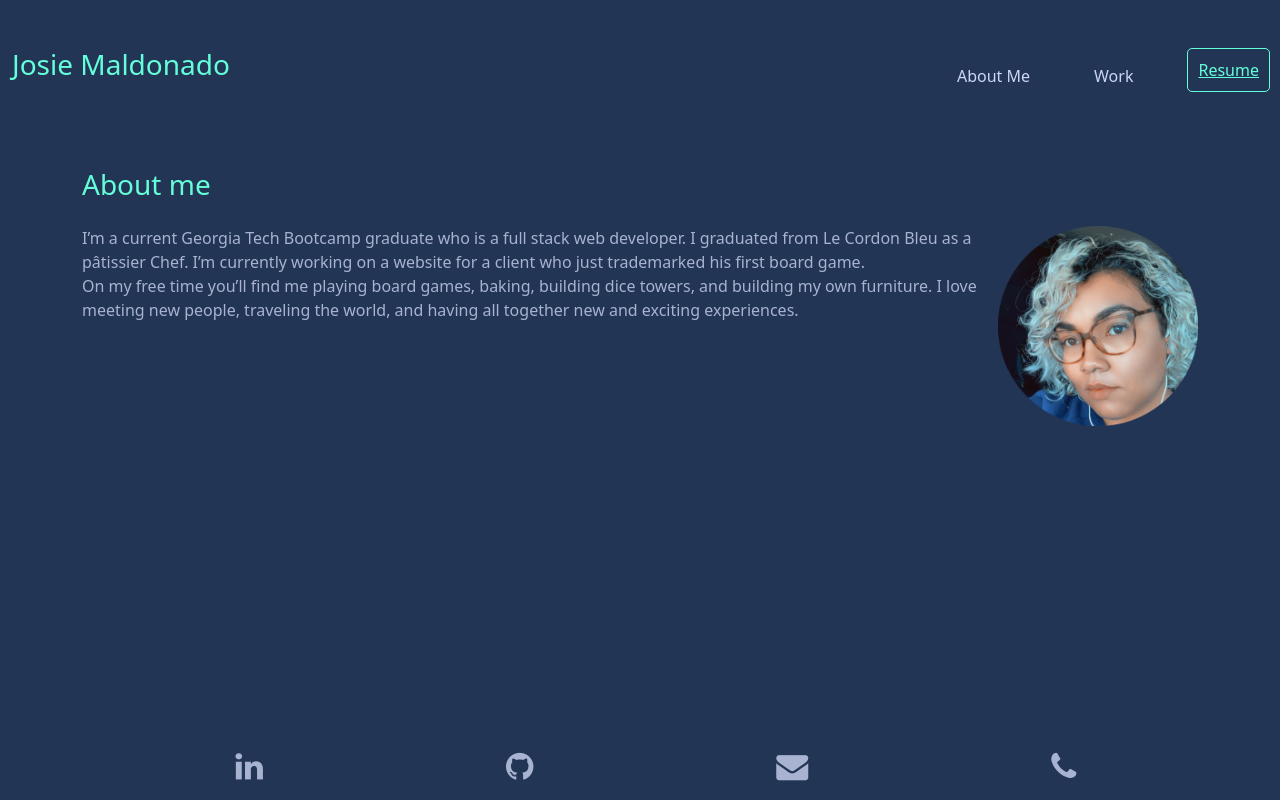
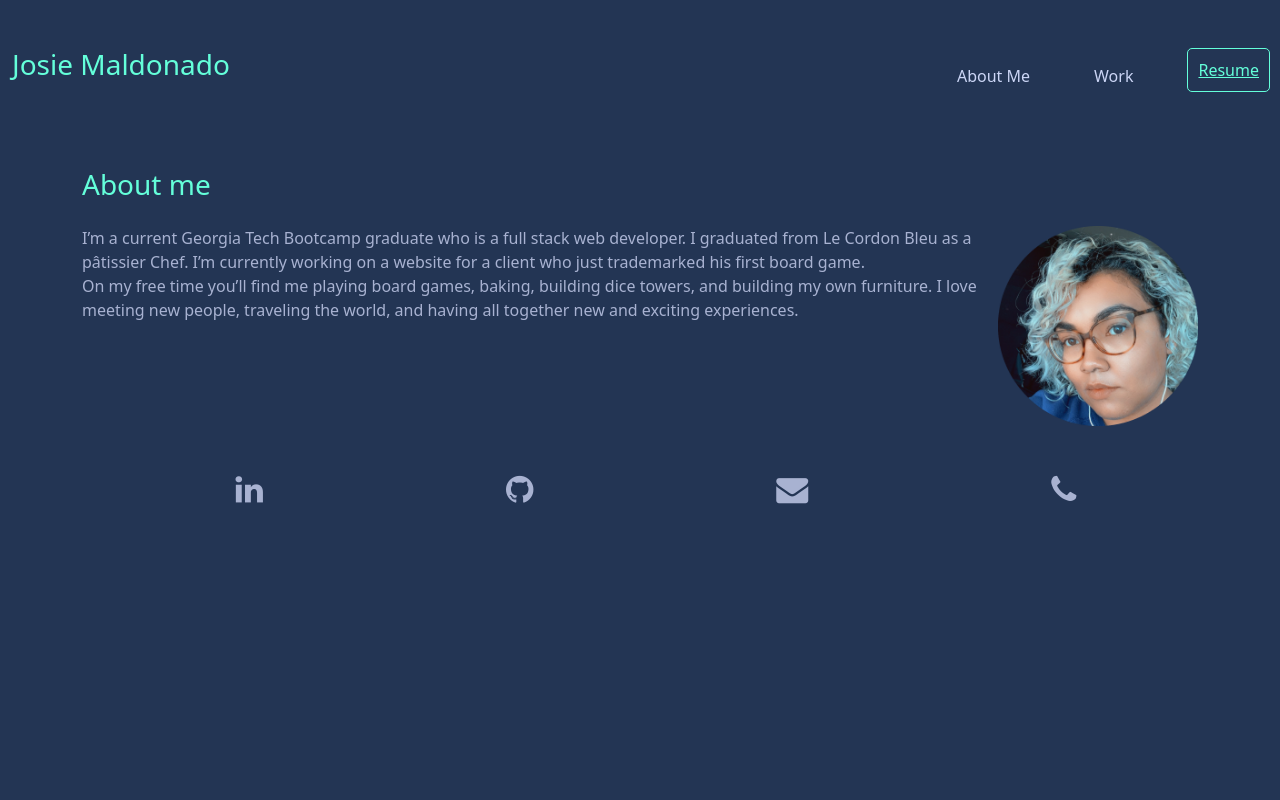
Before and after one commit to JosieMald/react-portfolio, a React (Create React App) app: page / in a window 1280 px wide. Built offline with nearby package versions, Linux system fonts and the light colour scheme.

Commit message:
fixed footer and updated images for work.

```diff
--- a/src/components/Footer/style.css
+++ b/src/components/Footer/style.css
@@ -0,0 +1,3 @@
+.fixed-bottom {
+    position: sticky !important;
+}
--- a/src/pages/Work.js
+++ b/src/pages/Work.js
@@ -37,8 +37,9 @@ function Work() {
           href="https://github.com/JosieMald/e-commerce-back-end"
         >
           <img
-            src="https://marketingland.com/wp-content/ml-loads/2015/02/ecommerce-shopping-cart-keyboard-ss-1920.jpg"
+            src="https://thumbs.dreamstime.com/b/e-commerce-background-cart-icon-10648673.jpg"
             className="projects"
+            alt="virtual shopping cart"
           />
           <div className="work-gallery container">
             <h5 className="mt-2">E Commerce Back End</h5>
@@ -52,6 +53,7 @@ function Work() {
           <img
             src="https://thumbs.dreamstime.com/b/planning-day-day-blank-day-planner-pen-your-blue-96797256.jpg"
             className="projects"
+            alt="event calender"
           />
           <div className="work-gallery container">
             <h5 className="mt-2">Event Planner</h5>
```
